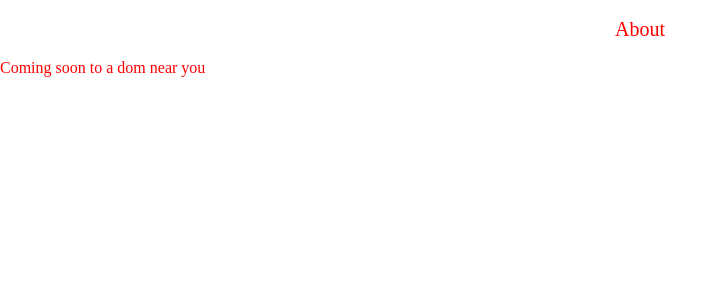
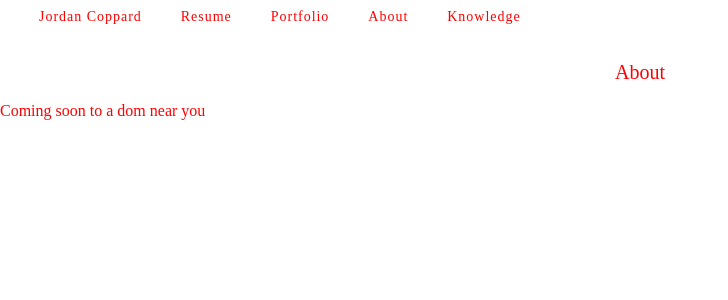
Before and after one commit to tsujp/www, a Next.js app: page /knowledge in a window 1280 px wide. Shown: the top 300 px of the page, without its empty margins (0-728 px from the left). Built offline with nearby package versions, Linux system fonts and the light colour scheme.

Commit message:
add styled-components theme type declaration

```diff
--- a/src/components/layout/Default.tsx
+++ b/src/components/layout/Default.tsx
@@ -1,8 +1,10 @@
+import { MainNavigation } from '@/components/navigation/MainNavigation'
 import { MainFooter } from '@/components/navigation/MainFooter'
 
 export const DefaultLayout = ({ children }: { children: any }) => {
   return (
     <>
+      <MainNavigation />
       <section id='contentRender'>{children}</section>
       <MainFooter />
     </>
--- a/src/components/navigation/MainNavigation.tsx
+++ b/src/components/navigation/MainNavigation.tsx
@@ -1,3 +1,4 @@
+import * as S from '@/components/styled'
 import Link from 'next/link'
 import styled from 'styled-components'
 
@@ -40,7 +41,11 @@ export const MainNavigation = () => {
     )
   })
 
-  return <NavigationContainer>{routes}</NavigationContainer>
+  return (
+    <NavigationContainer>
+      <S.NavigationBar>{routes}</S.NavigationBar>
+    </NavigationContainer>
+  )
 }
 
 const NavigationContainer = styled.nav`
--- /dev/null
+++ b/src/components/styled/NavigationBar.tsx
@@ -0,0 +1,70 @@
+import { FC } from 'react'
+import styled from 'styled-components'
+
+// TODO fix when text becomes bold it displaces other items
+const StyledNavigationBar = styled.ul`
+  /* 'li' dimensions */
+  --item-spacing: ${({ theme }) => theme.size.navHSpaceLi};
+  --padding-tb: ${({ theme }) => theme.size.navPadTB};
+  --padding-lr: ${({ theme }) => theme.size.navPadLR};
+
+  /* 'a' underline */
+  --width-start: 70%;
+  --width-end: 90%;
+
+  display: flex;
+  align-items: center;
+  margin-right: auto;
+
+  li {
+    display: flex;
+
+    /* li item spacing, and extra spacing for first to keep equal */
+    margin-left: var(--item-spacing);
+    &:first-child {
+      margin-left: calc(var(--item-spacing) + var(--padding-lr));
+    }
+
+    a {
+      display: flex;
+      justify-content: center;
+      position: relative;
+      z-index: 1;
+      font-size: 1.4rem;
+      font-weight: 400;
+      user-select: none;
+      padding: var(--padding-tb) var(--padding-lr);
+      padding-bottom: calc(var(--padding-tb) * 2);
+      /* color: $/{({ theme }) => theme.colour.textLight}; */
+      letter-spacing: 0.07em;
+
+      &::before {
+        transition: all 0.1s ease-in-out;
+        content: '';
+        position: absolute;
+        z-index: -1;
+        background: white;
+        height: ${({ theme }) => theme.size.navRouteBorderBotThickness};
+        bottom: 0px;
+        width: var(--width-start);
+        /* background: $/{({ theme }) => theme.colour.primaryDark}; */
+        opacity: 0;
+      }
+
+      &:hover,
+      &.active-link {
+        color: ${({ theme }) => theme.colour.text};
+      }
+
+      &.active-link::before,
+      &:hover::before {
+        opacity: 1;
+        width: var(--width-end);
+      }
+    }
+  }
+`
+
+export const NavigationBar: FC = ({ children, ...props }) => {
+  return <StyledNavigationBar {...props}>{children}</StyledNavigationBar>
+}
--- /dev/null
+++ b/src/components/styled/index.ts
@@ -0,0 +1 @@
+export { NavigationBar } from './NavigationBar'
--- a/src/styles/Theme.tsx
+++ b/src/styles/Theme.tsx
@@ -1,11 +1,11 @@
-import React from 'react'
+import { FC } from 'react'
 import { ThemeProvider } from 'styled-components'
 import { GlobalStyle } from './GlobalStyle'
 import { LightTheme } from '@/styles/LightTheme'
 
 interface IThemeProps {}
 
-export const Theme: React.FC<IThemeProps> = ({ children }) => {
+export const Theme: FC<IThemeProps> = ({ children }) => {
   return (
     <ThemeProvider theme={LightTheme}>
       <GlobalStyle />
--- /dev/null
+++ b/src/styles/styled.d.ts
@@ -0,0 +1,6 @@
+import 'styled-components'
+import { ITheme } from '@/styles'
+
+declare module 'styled-components' {
+  export interface DefaultTheme extends ITheme {}
+}
```
